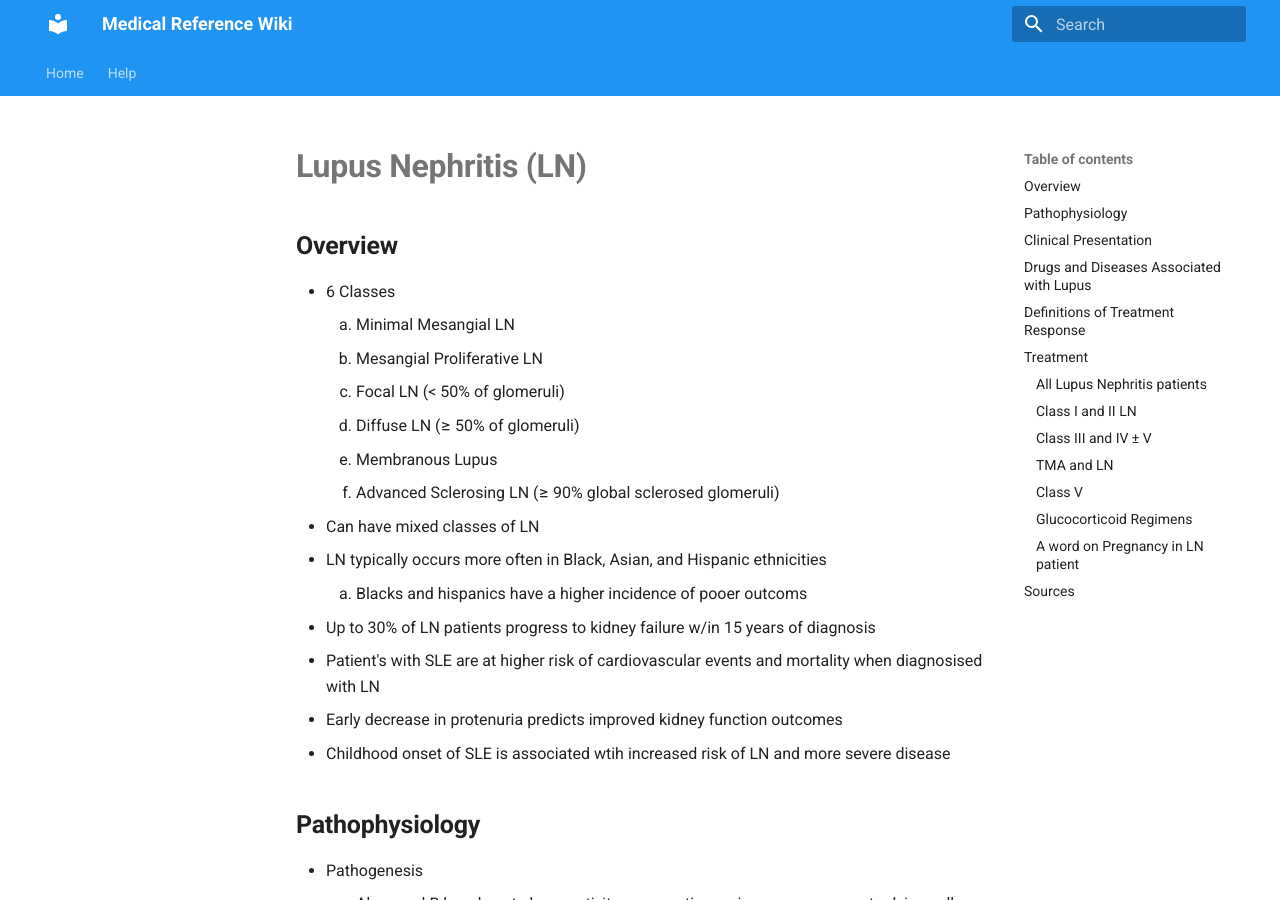
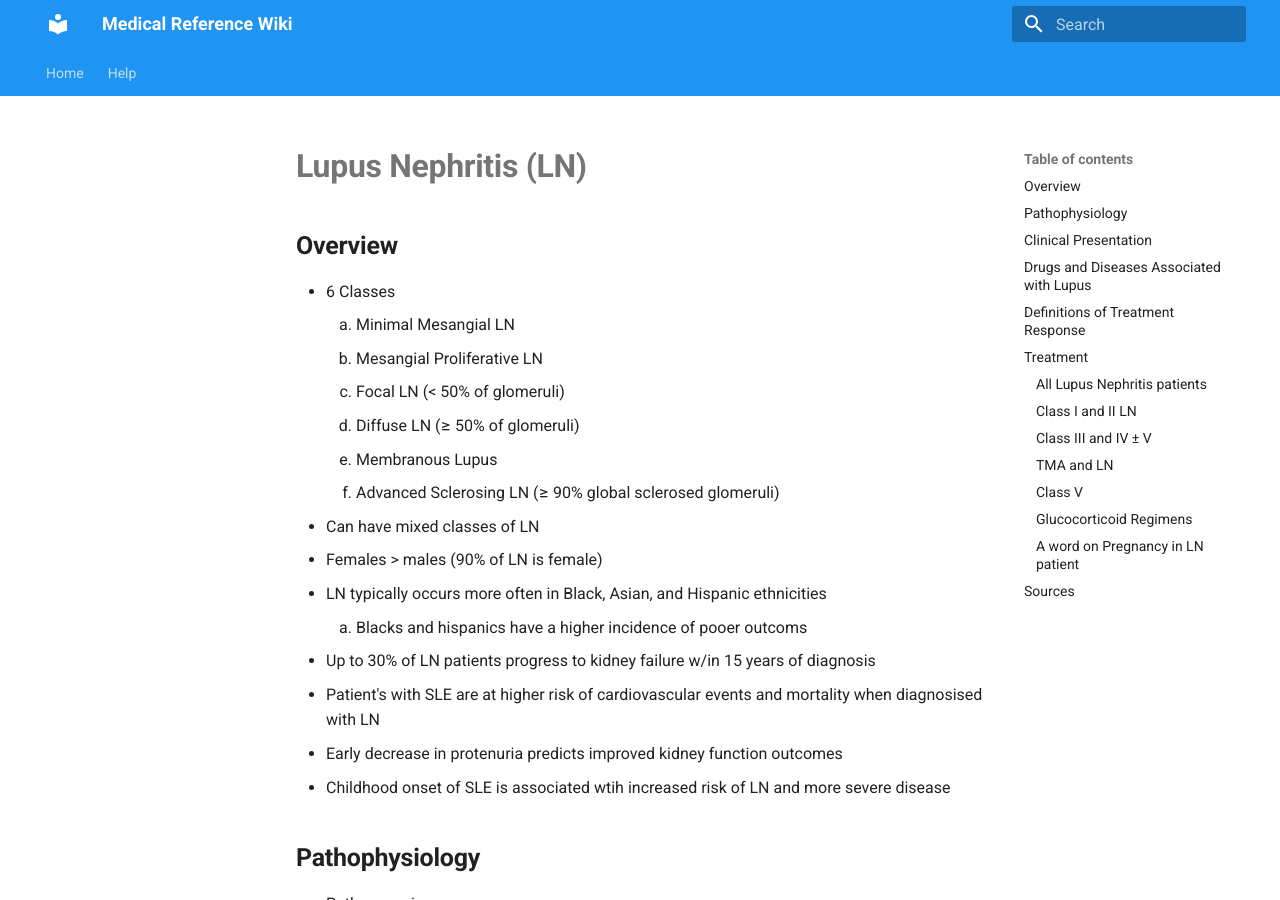
Before and after one commit to TTUNEPH2025/GN, an MkDocs documentation site: the page built from docs/Lupus.md, in a window 1280 px wide and 900 px high. Built offline with MkDocs 1.6.1 and Material for MkDocs 9.7.7, drawn with Linux system fonts in a browser that asks for light colours.

Commit message:
Update Lupus.md

```diff
--- a/docs/Lupus.md
+++ b/docs/Lupus.md
@@ -8,6 +8,7 @@
       5. Membranous Lupus
       6. Advanced Sclerosing LN (≥ 90% global sclerosed glomeruli)
   * Can have mixed classes of LN
+  * Females > males (90% of LN is female)
   * LN typically occurs more often in Black, Asian, and Hispanic ethnicities
     1. Blacks and hispanics have a higher incidence of pooer outcoms
   * Up to 30% of LN patients progress to kidney failure w/in 15 years of diagnosis
```
